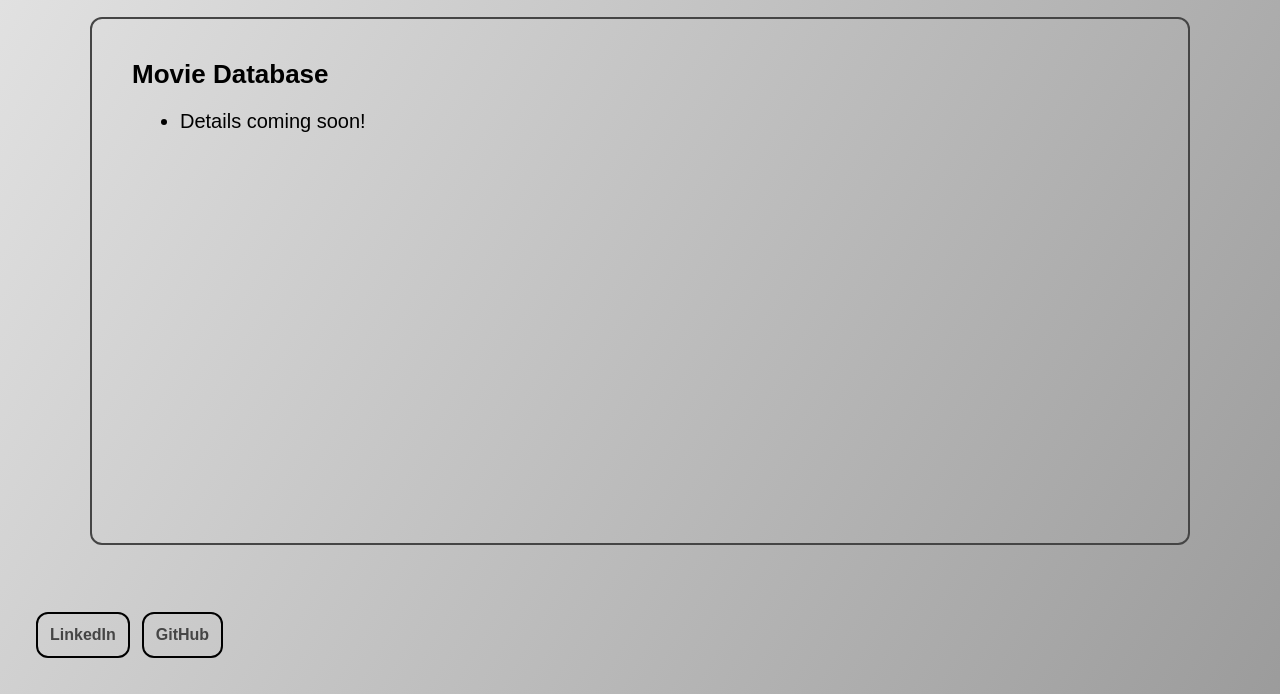
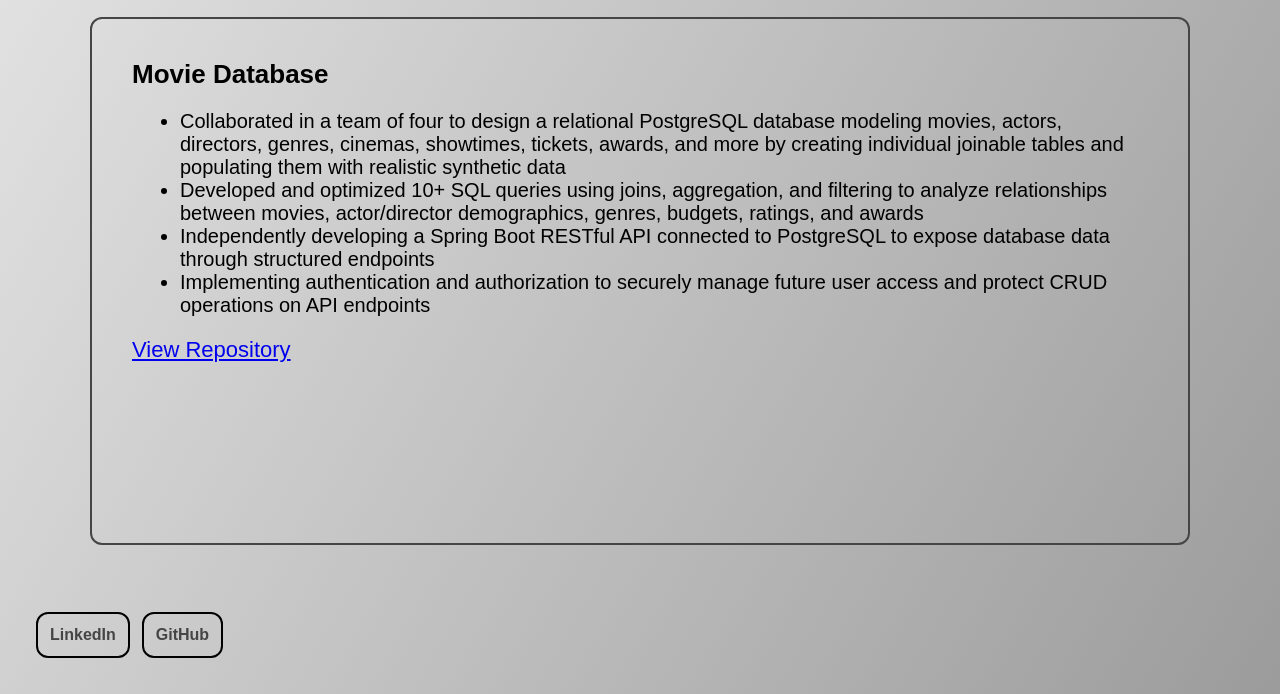
Before and after one commit to vickenpogosyan/personalPortfolio, a plain HTML site: page projects.html in a window 1280 px wide. Shown: the part 106-800 px from the top of the page. Drawn offline with Linux system fonts and the light colour scheme.

Commit message:
Updated project page

```diff
--- a/projects.html
+++ b/projects.html
@@ -15,8 +15,18 @@
             <div class="contentDiv">
                 <p><strong>Movie Database</strong></p>
                 <ul>
-                    <li>Details coming soon!</li>
+                    <li>Collaborated in a team of four to design a relational PostgreSQL database modeling movies,
+                        actors, directors, genres, cinemas, showtimes, tickets, awards, and more by creating individual
+                        joinable tables and populating them with realistic synthetic data</li>
+                    <li>Developed and optimized 10+ SQL queries using joins, aggregation, and filtering to analyze
+                        relationships between movies, actor/director demographics, genres, budgets, ratings, and awards</li>
+                    <li>Independently developing a Spring Boot RESTful API connected to PostgreSQL to expose database
+                        data through structured endpoints</li>
+                    <li>Implementing authentication and authorization to securely manage future user access and protect
+                        CRUD operations on API endpoints</li>
                 </ul>
+                <p><a href="https://github.com/vickenpogosyan/movieDatabase" target="_blank" rel="noopener noreferrer">
+                        View Repository</a></p>
             </div>
         </div>
     </main>
--- a/style.css
+++ b/style.css
@@ -194,7 +194,7 @@ p {
     transform: translateY(20px);
     animation: fadeInUp 1s forwards;
 
-    text-align: justify;
+    text-align: left;
 }
 
 hr {
@@ -214,6 +214,7 @@ ul {
     padding-top: 20px;
     padding-left: 48px;
     font-size: 20px;
+    margin-bottom: 20px;
 }
 
 .contactForm {
```
